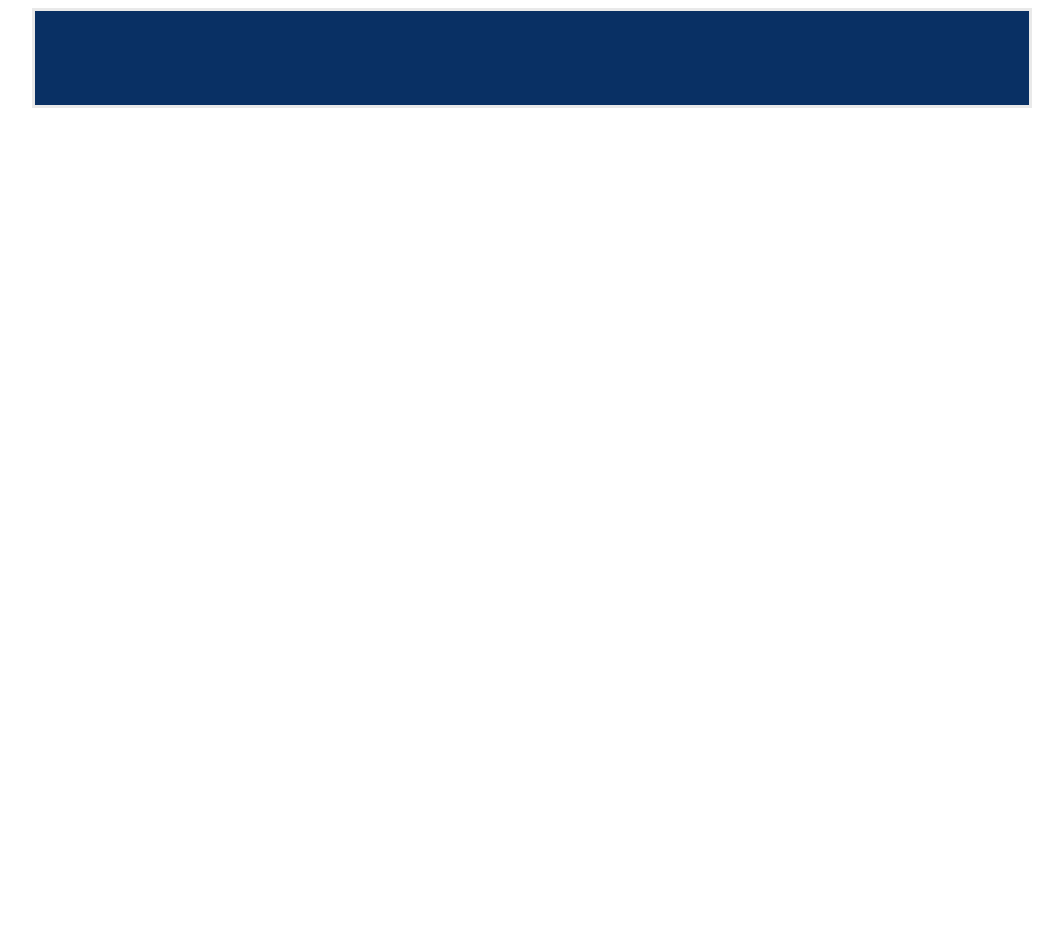
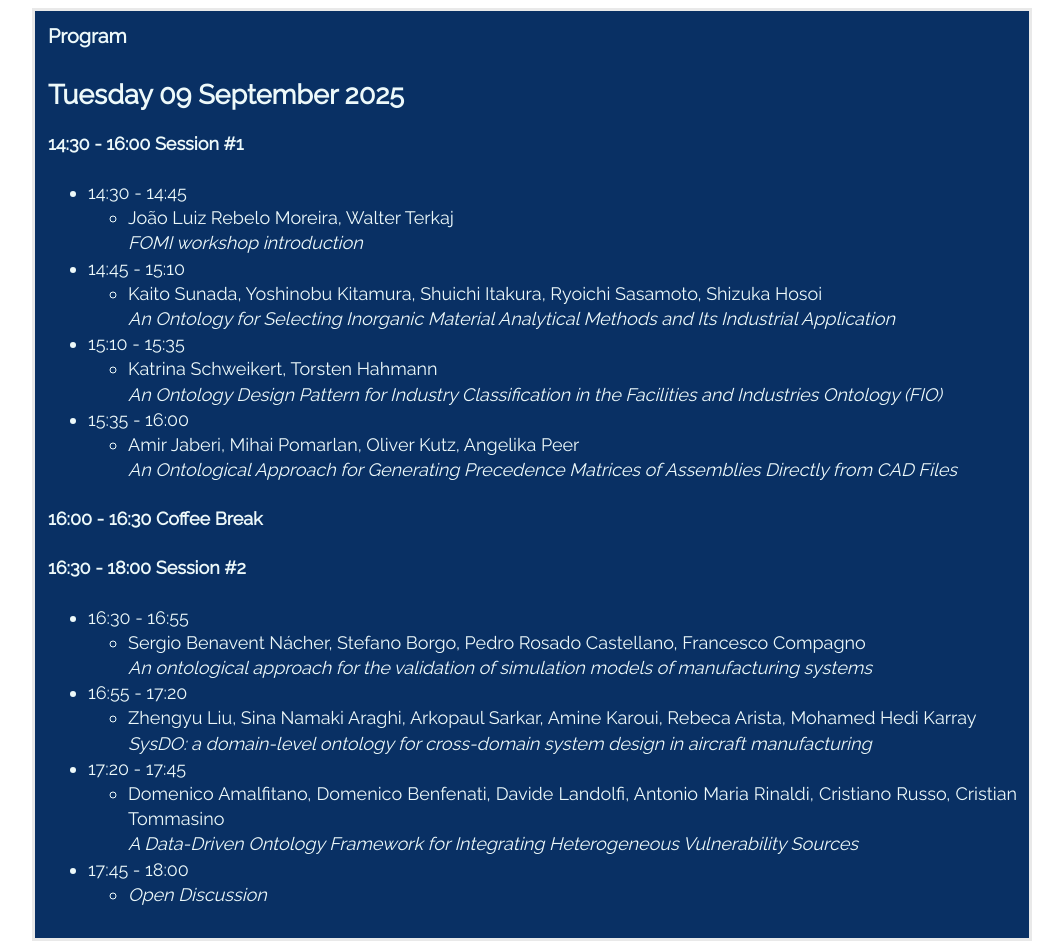
Before and after one commit to fomiws/2025, a plain HTML site: page program.html in a window 1280 px wide. Shown: the part 200-1149 px from the top of the page, without its empty margins (108-1171 px from the left). Before the commit the page ends 800 px from the top, so only its background shows below. Drawn offline with Linux system fonts and the light colour scheme.

Commit message:
Update program.html

```diff
--- a/program.html
+++ b/program.html
@@ -19,60 +19,66 @@
   <tbody>
     <tr>
       <td class="standard"><!-- ================================================ -->
-        <!-- <div class="section" style="padding-top: 0px; padding-bottom: 10px;">Program</div>
-        <h2>Weekday NN September 2025</h2>
+        <div class="section" style="padding-top: 0px; padding-bottom: 10px;">Program</div>
+        <h2>Tuesday 09 September 2025</h2>
 
-        <h4>XX:00 - YY:00 Session #1</h4>
+        <h4>14:30 - 16:00 Session #1</h4>
         <ul class="no-bullet">
 
 
-          <li>XY:XY - WZ.WZ </span><br>
+          <li>14:30 - 14:45 </span><br>
           </li>
           <ul >
             <li>João Luiz Rebelo Moreira, Walter Terkaj <br><em>FOMI workshop introduction</em><br>
             </li>
           </ul>
 
-          <li>XY:XY - WZ.WZ </li>
+          <li>14:45 - 15:10 </li>
           <ul >
-            <li> Authors <br>
-              <em>Title</em> </li>
+            <li> Kaito Sunada, Yoshinobu Kitamura, Shuichi Itakura, Ryoichi Sasamoto, Shizuka Hosoi<br>
+              <em>An Ontology for Selecting Inorganic Material Analytical Methods and Its Industrial Application</em> </li>
           </ul>
 
-          <li>XY:XY - WZ.WZ </li>
+          <li>15:10 - 15:35 </li>
           <ul >
-            <li> Authors <br>
-              <em>Title</em> </li>
+            <li> Katrina Schweikert, Torsten Hahmann<br>
+              <em>An Ontology Design Pattern for Industry Classification in the Facilities and Industries Ontology (FIO)</em> </li>
           </ul>
 
-          <li>XY:XY - WZ.WZ </li>
+          <li>15:35 - 16:00 </li>
           <ul >
-            <li> Authors <br>
-              <em>Title</em> </li>
+            <li> Amir Jaberi, Mihai Pomarlan, Oliver Kutz, Angelika Peer  <br>
+              <em>An Ontological Approach for Generating Precedence Matrices of Assemblies Directly from CAD Files</em> </li>
           </ul>
 
 
-      </ul><h4>XX:XX - YY:YY Lunch</h4>
+      </ul><h4>16:00 - 16:30 Coffee Break</h4>
 
-      <h4>XX:00 - YY:00 Session #2</h4>
+      <h4>16:30 - 18:00 Session #2</h4>
       <ul class="no-bullet">
-        <li>XY:XY - WZ.WZ </li>
+        <li>16:30 - 16:55 </li>
         <ul >
-          <li> Authors <br>
-            <em>Title</em> </li>
+          <li> Sergio Benavent Nácher, Stefano Borgo, Pedro Rosado Castellano, Francesco Compagno<br>
+            <em>An ontological approach for the validation of simulation models of manufacturing systems</em> </li>
         </ul>
 
-        <li>XY:XY - WZ.WZ </li>
+        <li>16:55 - 17:20 </li>
         <ul >
-          <li> Authors <br>
-            <em>Title</em> </li>
+          <li> Zhengyu Liu, Sina Namaki Araghi, Arkopaul Sarkar, Amine Karoui, Rebeca Arista, Mohamed Hedi Karray<br>
+            <em>SysDO: a domain-level ontology for cross-domain system design in aircraft manufacturing</em> </li>
         </ul>
 
-        <li>XY:XY - WZ.WZ </li>
+        <li>17:20 - 17:45 </li>
         <ul >
-          <li> <em>Discussion</em> </li>
+          <li> Domenico Amalfitano, Domenico Benfenati, Davide Landolfi, Antonio Maria Rinaldi, Cristiano Russo, Cristian Tommasino<br>
+            <em>A Data-Driven Ontology Framework for Integrating Heterogeneous Vulnerability Sources</em> </li>
         </ul>
-      </ul> -->
+
+        <li>17:45 - 18:00 </li>
+        <ul >
+          <li> <em>Open Discussion</em> </li>
+        </ul>
+      </ul>
 
 
 
```
